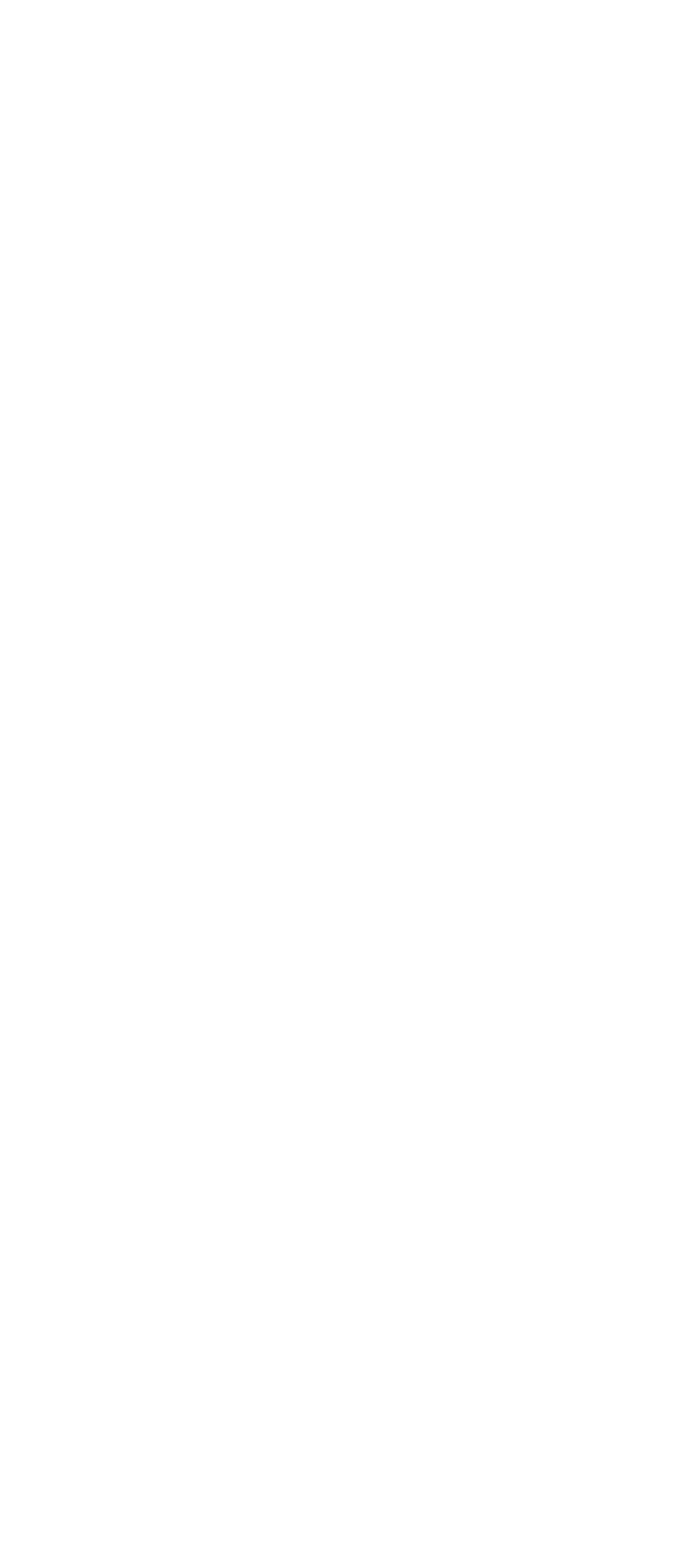
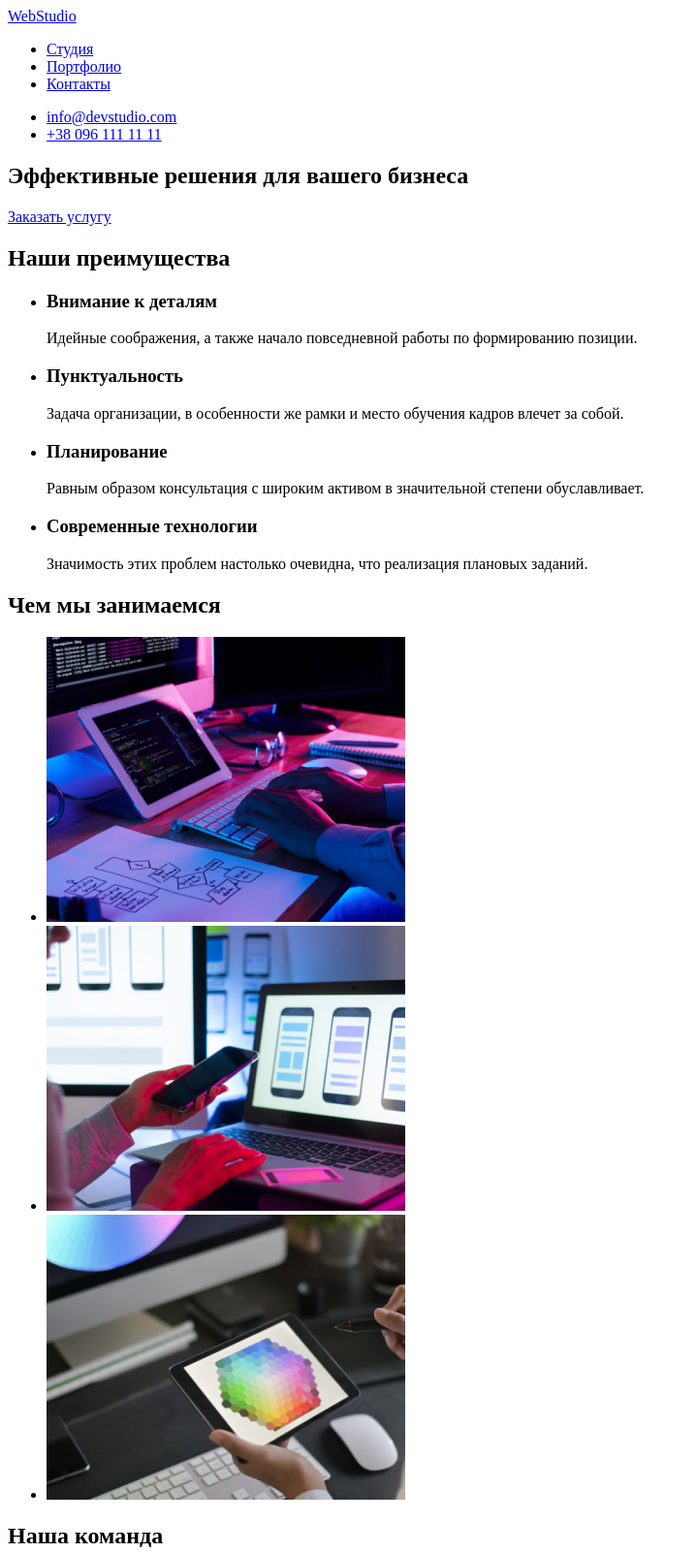
Before and after one commit to Anatolii-med/goit-markup-hw-01, a plain HTML site: page index.html in a window 1280 px wide. Shown: the top 1602 px of the page at 97% size, without its empty margins (0-719 px from the left). Before the commit the page ends 800 px from the top, so only its background shows below. Drawn offline with Linux system fonts and the light colour scheme.

Commit message:
разметил ДЗ1

```diff
--- a/index.html
+++ b/index.html
@@ -8,6 +8,88 @@
 </head>
 
 <body>
+    <header>
+        <nav>
+            <a href="#">WebStudio</a>
+            <ul>
+                <li><a href="#">Студия</a></li>
+                <li><a href="#">Портфолио</a></li>
+                <li><a href="#">Контакты</a></li>
+            </ul>
+            <ul>
+                <li><a href="mailto:info@devstudio.com">info@devstudio.com</a></li>
+                <li><a href="tel:+38 096 111 11 11">+38 096 111 11 11</a></li>
+            </ul>
+        </nav>
+    </header>
+
+    <section>
+        <h1>Эффективные решения для вашего бизнеса</h1>
+        <a href="#">Заказать услугу</a>
+    </section>
+
+    <section>
+        <h2>Наши преимущества</h2>
+        <ul>
+            <li>
+                <h3>Внимание к деталям</h3>
+                <p>Идейные соображения, а также начало повседневной работы по формированию позиции.</p>
+            </li>
+            <li>
+                <h3>Пунктуальность</h3>
+                <p>Задача организации, в особенности же рамки и место обучения кадров влечет за собой.</p>
+            </li>
+            <li>
+                <h3>Планирование</h3>
+                <p>Равным образом консультация с широким активом в значительной степени обуславливает.</p>
+            </li>
+            <li>
+                <h3>Современные технологии</h3>
+                <p>Значимость этих проблем настолько очевидна, что реализация плановых заданий.</p>
+            </li>
+        </ul>
+    </section>
+
+    <section>
+        <h2>Чем мы занимаемся</h2>
+        <ul>
+            <li><img src="./img/img1.png" alt="кодим" width="370"></li>
+            <li><img src="./img/img2.png" alt="смотрим" width="370"></li>
+            <li><img src="./img/img3.png" alt="подбираем" width="370"></li>
+        </ul>
+    </section>
+
+    <section>
+        <h2>Наша команда</h2>
+        <ul>
+            <li><img src="./img/img4.jpg" alt="PD" width="270">
+                <h3>Игорь Демьяненко</h3>
+                <p>Product Designer</p>
+            </li>
+            <li><img src="./img/img5.jpg" alt="FeD" width="270">
+                <h3>Ольга Репина</h3>
+                <p>Frontend Developer</p>
+            </li>
+            <li><img src="./img/img6.jpg" alt="M" width="270">
+                <h3>Николай Тарасов</h3>
+                <p>Marketing</p>
+            </li>
+            <li><img src="./img/img7.jpg" alt="UI-D" width="270">
+                <h3>Михаил Ермаков</h3>
+                <p>UI Designer</p>
+            </li>
+        </ul>
+    </section>
+
+    <footer>
+        <a href="#">WebStudio</a>
+        <p>г. Киев, пр-т Леси Украинки, 26</p>
+        <ul>
+            <li><a href="mailto:info@devstudio.com">info@devstudio.com</a></li>
+            <li><a href="tel:+38 096 111 11 11">+38 096 111 11 11</a></li>
+        </ul>
+
+    </footer>
 
 
 </body>
```
